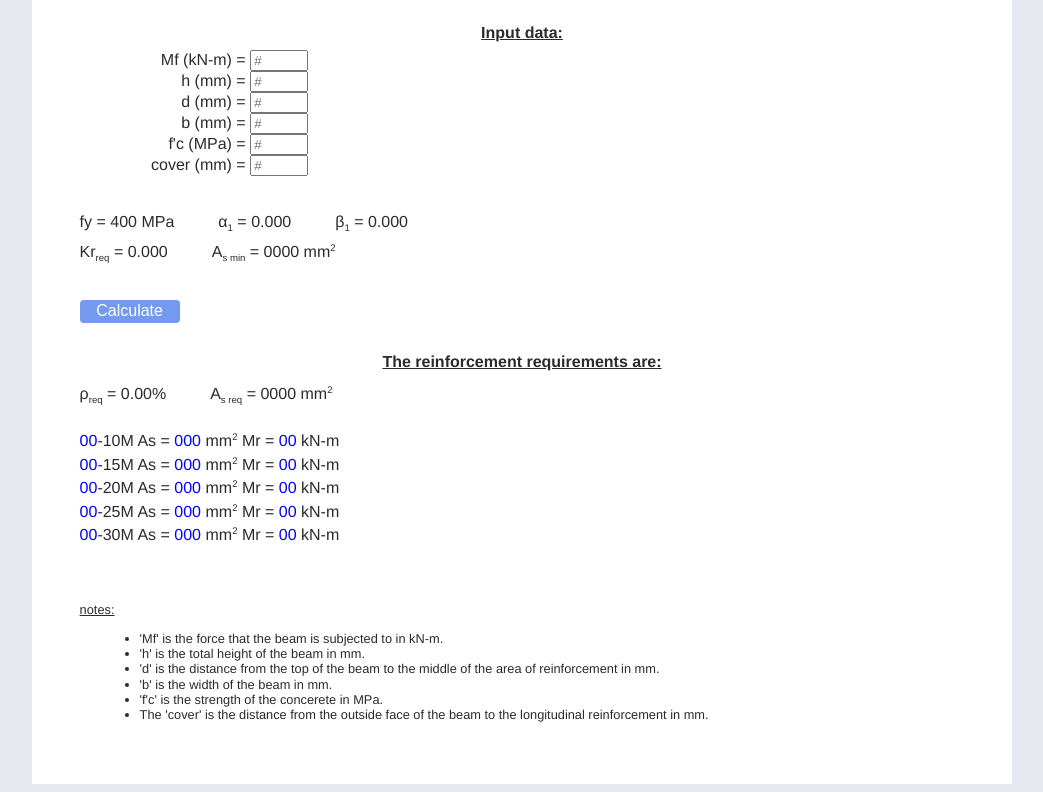
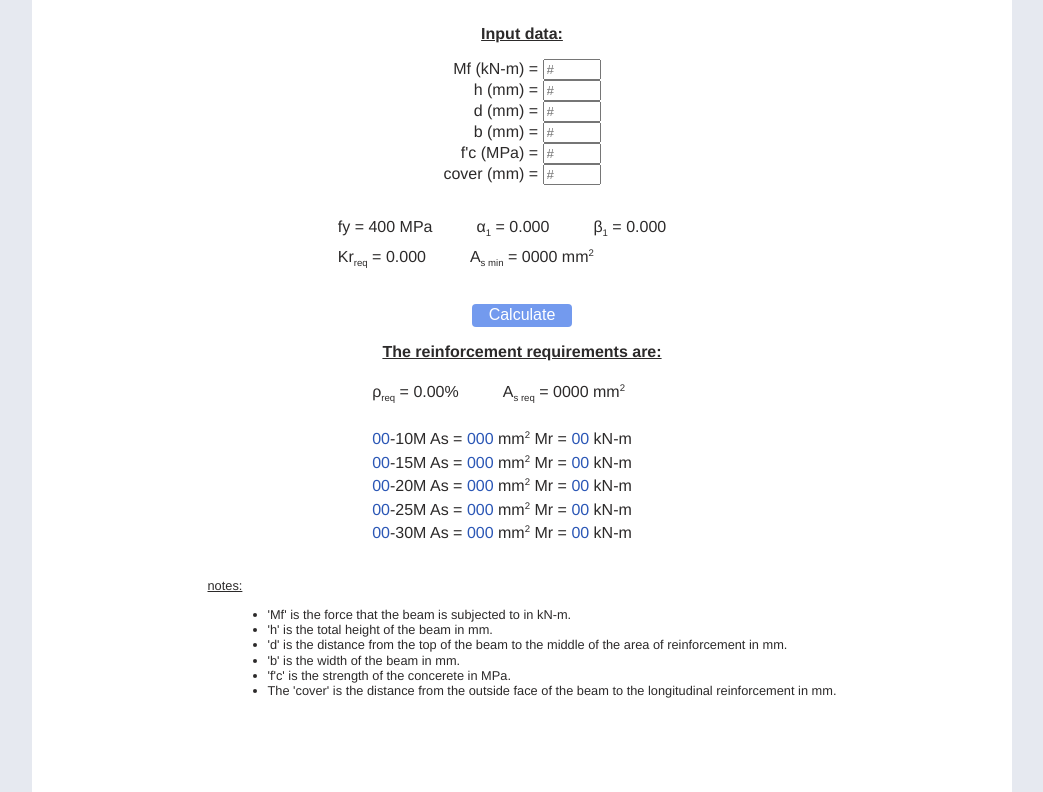
Before and after one commit to FredLavoie/project-concrete-beam, a plain HTML site: page index.html in a window 1280 px wide. Shown: the part 103-895 px from the top of the page, without its empty margins (118-1161 px from the left). Drawn offline with Linux system fonts and the light colour scheme.

Commit message:
Center all content

```diff
--- a/index.html
+++ b/index.html
@@ -11,6 +11,8 @@
   <main>
     <h1>Concrete Beam Calculator</h1>
     <h3>Input data:</h3>
+
+    <div class="flex-container">
       <div id="input-div">
         <form action="" name="inputForm">
           Mf (kN-m) = <input type="number" id="momentForce" placeholder="#"><br>
@@ -21,8 +23,10 @@
           cover (mm) = <input type="number" id="cover" placeholder="#">
         </form>
       </div>
-    <br><br>
-    <div class="input-div">
+    </div>
+
+    <div class="flex-container">
+      <div>
         <p class="parameters">fy = 400 MPa</p>
         <p class="parameters">&alpha;<sub>1</sub> = <span id="alpha1">0.000</span></p>
         <p class="parameters">&beta;<sub>1</sub> = <span id="beta1">0.000</span></p>
@@ -30,9 +34,11 @@
         <p class="parameters">Kr<sub>req</sub> = <span id="Kr">0.000</span></p>
         <p class="parameters">A<sub>s min</sub> = <span id="Asmin">0000</span> mm<sup>2</sup></p>
       </div>
-    <br>
+    </div>
     <button id="subButton">Calculate</button>
+
     <h3>The reinforcement requirements are:</h3>
+    <div class="flex-container">
       <div id="results">
         <p class="parameters">&rho;<sub>req</sub> = <span id="rhoReq">0.00</span>%</p>
         <p class="parameters">A<sub>s req</sub> = <span id="Asreq">0000</span> mm<sup>2</sup></p>
@@ -53,7 +59,9 @@
           mm<sup>2</sup> Mr = <span id="mr30">00</span> kN-m
         </p><br>
       </div>
-    <br><br><br>
+    </div>
+
+    <div class="flex-container">
       <div id="notes">
         <p><u>notes:</u></p>
         <ul>
@@ -65,6 +73,8 @@
           <li>The 'cover' is the distance from the outside face of the beam to the longitudinal reinforcement in mm.</li>
         </ul>
       </div>
+    </div>
+
   </main>
   <script src="script.js"></script>
 </body>
--- a/main.css
+++ b/main.css
@@ -2,7 +2,6 @@
 	CSS tag styling
 **************************************************************************************/
 html {
-
 	height: 100%;
 }
 body {
@@ -43,7 +42,8 @@ h2 {
 	text-align: center;
 }
 h3 {
-	margin-top: 15px;
+	margin-top: 1em;
+	margin-bottom: 1em;
 	font-size: 1.0em;
 	text-decoration: underline;
 	text-align: center;
@@ -67,12 +67,25 @@ ul li {
 	CSS id and class styling
 **************************************************************************************/
 
+.flex-container {
+	display: flex;
+	justify-content: center;
+	margin-bottom: 2em;
+}
+
+.container {
+	display: inline-block;
+}
+
+.parameters {
+	display: inline;
+	padding-right: 40px;
+}
+
 #input-div {
-	/* display: inline-block; */
 	display: flex;
 	justify-content: center;
 	width: 300px;
-
 	text-align: right;
 }
 
@@ -85,6 +98,7 @@ ul li {
 	padding-bottom: 3px;
 	margin-bottom: 15px;
 	margin-top: 15px;
+	margin: auto;
 	font-size: 1.0em;
 	border: none;
 	text-align: center;
@@ -96,15 +110,6 @@ ul li {
   background-color: rgb(43, 87, 182);
 }
 
-.container {
-	display: inline-block;
-}
-
-.parameters {
-	display: inline;
-	padding-right: 40px;
-}
-
 #notes {
 	font-size: 0.8em;
 }
@@ -112,5 +117,9 @@ ul li {
 #numBars10, #as10, #mr10, #numBars15, #as15, #mr15,
 #numBars20, #as20, #mr20, #numBars25, #as25, #mr25,
 #numBars30, #as30, #mr30 {
-	color:	blue;
+	color:	rgb(43, 87, 182);
 }
+
+/*************************************************************************************
+	Media queries
+**************************************************************************************/
```
Lines whose indentation alone changed are shown as unchanged.
